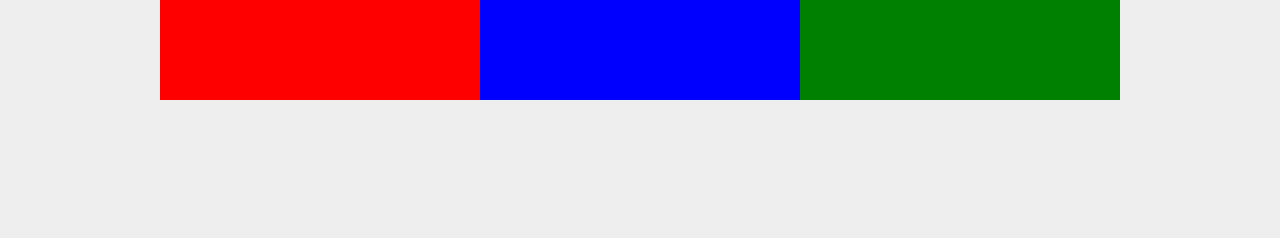
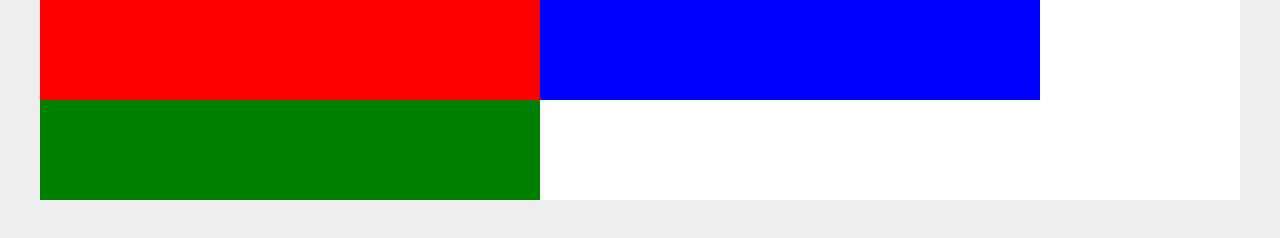
Before and after one commit to Bartz94/FLEXBOX-TUTORIAL, a plain HTML site: page index.html in a window 1280 px wide. Drawn offline with Linux system fonts and the light colour scheme.

Commit message:
Flex basis

```diff
--- a/style.css
+++ b/style.css
@@ -9,7 +9,7 @@ body{
 
 .wrapper{
     width: 100%;
-    max-width: 960px;
+    max-width: 1200px;
     margin: 0 auto;
 }
 
@@ -21,8 +21,8 @@ body{
 
 .box{
     height: 100px;
-    width: 200px;
-    flex-grow: 1;
+    flex-basis: 500px;
+
 }
 
 .one{
```
